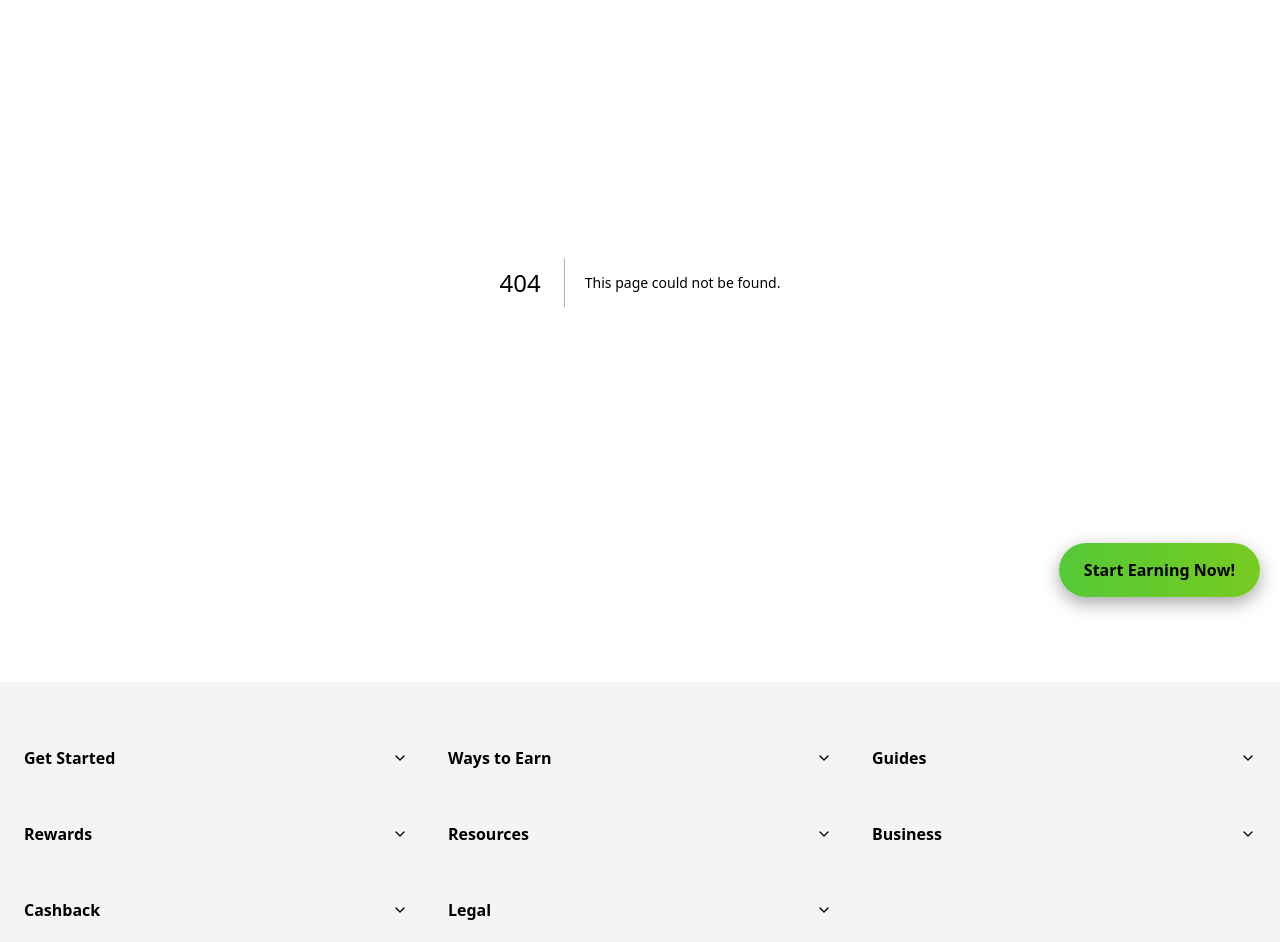
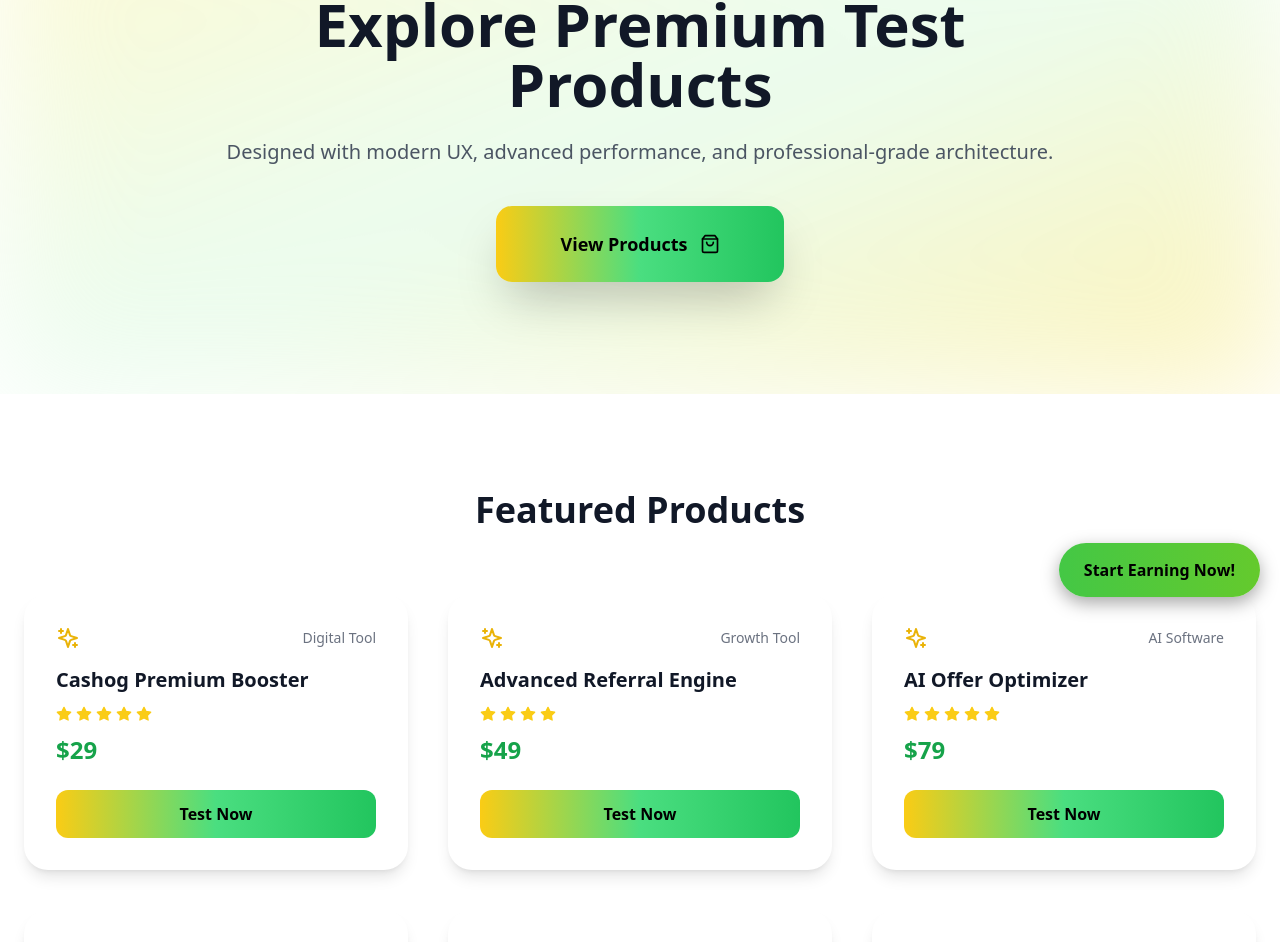
Before and after one commit to tool63/cashin, a Next.js app: page /test-products in a window 1280 px wide. Before the commit this address had no page. Shown: the part 183-1125 px from the top of the page. Built offline with nearby package versions, Linux system fonts and the light colour scheme.

Commit message:
Create page.tsx

```diff
--- /dev/null
+++ b/app/(site)/test-products/page.tsx
@@ -0,0 +1,175 @@
+"use client";
+
+import { motion } from "framer-motion";
+import SeoEngine from "@/components/seo/SeoEngine";
+import { ShoppingBag, Star, Sparkles, ShieldCheck } from "lucide-react";
+
+/* ================= PRODUCT TYPE ================= */
+type Product = {
+  id: number;
+  name: string;
+  category: string;
+  price: string;
+  rating: number;
+};
+
+/* ================= SAMPLE PRODUCTS ================= */
+const products: Product[] = [
+  { id: 1, name: "Cashog Premium Booster", category: "Digital Tool", price: "$29", rating: 5 },
+  { id: 2, name: "Advanced Referral Engine", category: "Growth Tool", price: "$49", rating: 4 },
+  { id: 3, name: "AI Offer Optimizer", category: "AI Software", price: "$79", rating: 5 },
+  { id: 4, name: "Smart Task Tracker", category: "Productivity", price: "$19", rating: 4 },
+  { id: 5, name: "Enterprise Analytics Pro", category: "Analytics", price: "$99", rating: 5 },
+  { id: 6, name: "Cashog Pro Dashboard", category: "Dashboard", price: "$59", rating: 5 },
+];
+
+/* ================= PAGE ================= */
+export default function TestProductsPage() {
+  return (
+    <>
+      <SeoEngine
+        title="Test Products | Cashog"
+        description="Explore modern premium test products built for performance, growth, and intelligent reward optimization."
+      />
+
+      <main className="bg-white dark:bg-[#070A14] text-gray-900 dark:text-white transition-colors duration-300 overflow-hidden">
+
+        {/* ================= HERO ================= */}
+        <section className="relative py-28 px-6 text-center overflow-hidden">
+          <div className="absolute inset-0 bg-gradient-to-br from-yellow-200/40 via-green-200/30 to-yellow-300/40 dark:from-yellow-900/20 dark:via-green-900/10 dark:to-yellow-800/20 blur-3xl" />
+
+          <motion.div
+            className="relative max-w-4xl mx-auto"
+            initial={{ opacity: 0, y: 40 }}
+            animate={{ opacity: 1, y: 0 }}
+            transition={{ duration: 0.8 }}
+          >
+            <h1 className="text-4xl md:text-6xl font-extrabold mb-6">
+              Explore Premium Test Products
+            </h1>
+
+            <p className="text-lg md:text-xl text-gray-600 dark:text-gray-400 mb-10">
+              Designed with modern UX, advanced performance, and professional-grade architecture.
+            </p>
+
+            <motion.a
+              href="#products"
+              className="inline-flex items-center gap-3 bg-gradient-to-r from-yellow-400 via-green-400 to-green-500 text-black px-16 py-6 rounded-2xl font-bold shadow-2xl text-lg hover:scale-105 transition-transform duration-300"
+              whileHover={{ scale: 1.05 }}
+              whileTap={{ scale: 0.96 }}
+            >
+              View Products <ShoppingBag size={20} />
+            </motion.a>
+          </motion.div>
+        </section>
+
+        {/* ================= PRODUCT GRID ================= */}
+        <section id="products" className="py-24 px-6 max-w-7xl mx-auto">
+          <h2 className="text-3xl md:text-4xl font-bold mb-16 text-center">
+            Featured Products
+          </h2>
+
+          <div className="grid md:grid-cols-3 gap-10">
+            {products.map((product) => (
+              <motion.div
+                key={product.id}
+                className="group relative bg-white dark:bg-zinc-800 rounded-3xl p-8 shadow-lg hover:shadow-2xl transition-all duration-500 overflow-hidden"
+                initial={{ opacity: 0, y: 30 }}
+                whileInView={{ opacity: 1, y: 0 }}
+                viewport={{ once: true }}
+                whileHover={{ y: -8 }}
+              >
+                {/* Gradient Border Effect */}
+                <div className="absolute inset-0 rounded-3xl bg-gradient-to-r from-yellow-400 via-green-400 to-green-500 opacity-0 group-hover:opacity-20 transition duration-500" />
+
+                <div className="relative z-10">
+                  <div className="flex items-center justify-between mb-4">
+                    <Sparkles className="text-yellow-500 w-6 h-6" />
+                    <span className="text-sm text-gray-500 dark:text-gray-400">
+                      {product.category}
+                    </span>
+                  </div>
+
+                  <h3 className="text-xl font-semibold mb-3">
+                    {product.name}
+                  </h3>
+
+                  <div className="flex items-center gap-1 mb-3">
+                    {Array.from({ length: product.rating }).map((_, i) => (
+                      <Star key={i} className="w-4 h-4 text-yellow-400 fill-yellow-400" />
+                    ))}
+                  </div>
+
+                  <p className="text-2xl font-bold text-green-600 mb-6">
+                    {product.price}
+                  </p>
+
+                  <motion.button
+                    className="w-full bg-gradient-to-r from-yellow-400 via-green-400 to-green-500 text-black py-3 rounded-xl font-semibold hover:scale-105 transition-transform duration-300"
+                    whileTap={{ scale: 0.96 }}
+                  >
+                    Test Now
+                  </motion.button>
+                </div>
+              </motion.div>
+            ))}
+          </div>
+        </section>
+
+        {/* ================= PREMIUM FEATURE SECTION ================= */}
+        <section className="py-28 px-6 bg-gray-50 dark:bg-zinc-900">
+          <div className="max-w-6xl mx-auto grid md:grid-cols-3 gap-10 text-center">
+            <motion.div
+              whileHover={{ y: -5 }}
+              className="bg-white dark:bg-zinc-800 p-10 rounded-3xl shadow-lg"
+            >
+              <ShieldCheck className="w-8 h-8 text-green-500 mx-auto mb-4" />
+              <h3 className="font-semibold text-xl mb-3">Enterprise Security</h3>
+              <p className="text-gray-600 dark:text-gray-400">
+                Advanced infrastructure built with corporate-grade security standards.
+              </p>
+            </motion.div>
+
+            <motion.div
+              whileHover={{ y: -5 }}
+              className="bg-white dark:bg-zinc-800 p-10 rounded-3xl shadow-lg"
+            >
+              <Sparkles className="w-8 h-8 text-yellow-500 mx-auto mb-4" />
+              <h3 className="font-semibold text-xl mb-3">Modern UX</h3>
+              <p className="text-gray-600 dark:text-gray-400">
+                Designed for smooth interactions and high conversion performance.
+              </p>
+            </motion.div>
+
+            <motion.div
+              whileHover={{ y: -5 }}
+              className="bg-white dark:bg-zinc-800 p-10 rounded-3xl shadow-lg"
+            >
+              <ShoppingBag className="w-8 h-8 text-green-600 mx-auto mb-4" />
+              <h3 className="font-semibold text-xl mb-3">Scalable Architecture</h3>
+              <p className="text-gray-600 dark:text-gray-400">
+                Built to support growth, analytics, and intelligent optimization.
+              </p>
+            </motion.div>
+          </div>
+        </section>
+
+        {/* ================= FINAL CTA ================= */}
+        <section className="py-28 px-6 text-center">
+          <h2 className="text-3xl md:text-4xl font-bold mb-10">
+            Ready to Experience Premium Products?
+          </h2>
+
+          <motion.a
+            href="/signup"
+            className="inline-flex items-center gap-3 bg-gradient-to-r from-yellow-400 via-green-400 to-green-500 text-black px-20 py-6 rounded-2xl font-bold shadow-2xl text-xl hover:scale-105 transition-transform duration-300"
+            whileHover={{ scale: 1.05 }}
+          >
+            Get Started Now
+          </motion.a>
+        </section>
+
+      </main>
+    </>
+  );
+}
```
